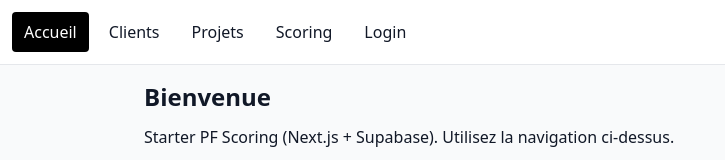
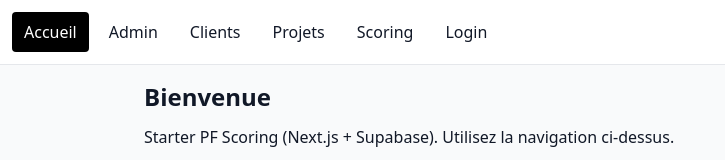
Before and after one commit to tariqeddoumi/pf-scoring-next, a Next.js app: page / in a window 1280 px wide. Shown: the top 160 px of the page, without its empty margins (0-725 px from the left). Built offline with nearby package versions, Linux system fonts and the light colour scheme.

Commit message:
Fix formatting issues in Nav component

```diff
--- a/components/Nav.tsx
+++ b/components/Nav.tsx
@@ -21,6 +21,7 @@ export default function Nav() {
   return (
     <nav className="flex gap-2 p-3 border-b bg-white sticky top-0">
       {link('/', 'Accueil')}
+      {link('/admin', 'Admin')}
       {link('/clients', 'Clients')}
       {link('/projects', 'Projets')}
       {link('/scoring/new', 'Scoring')}
```
